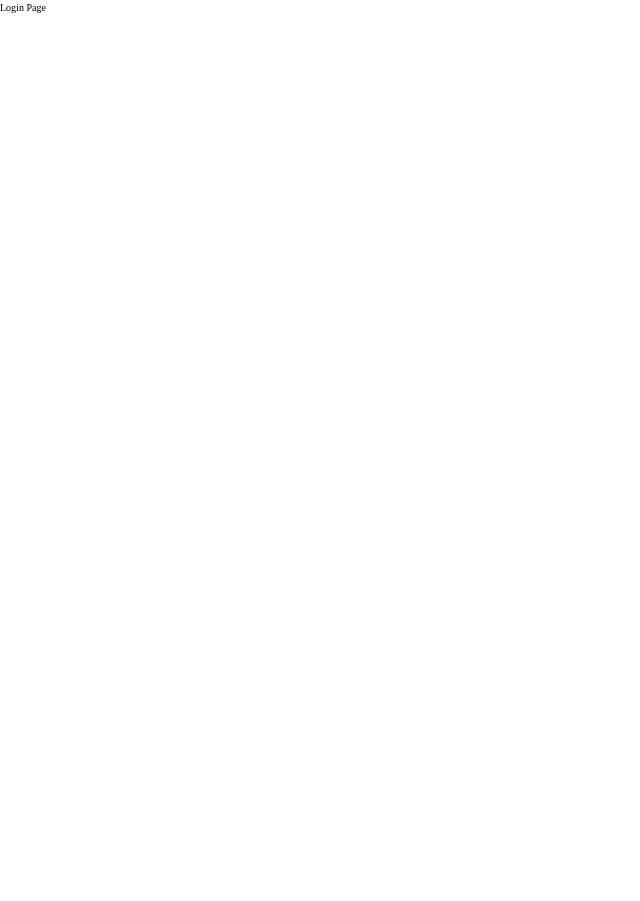
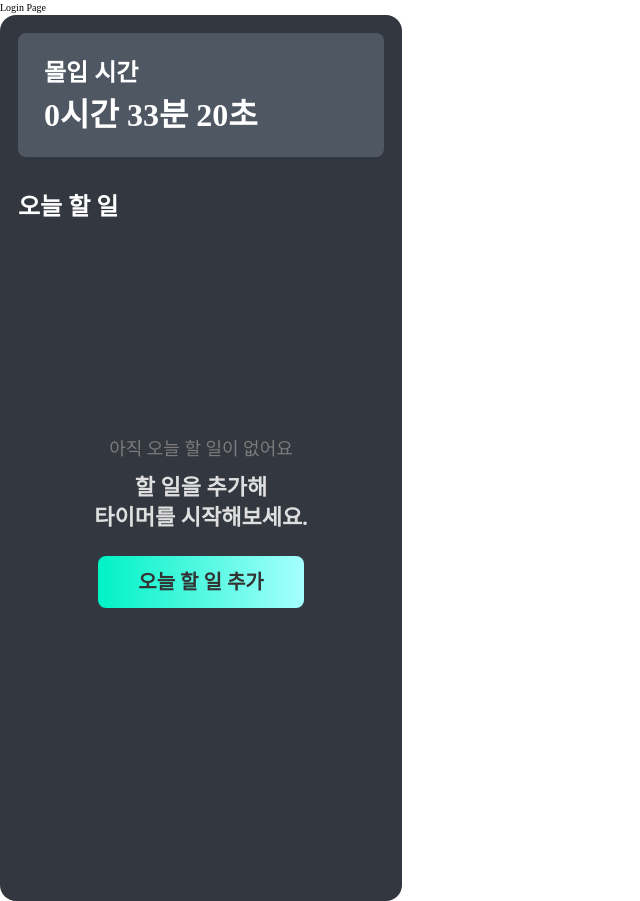
Before and after one commit to morib-in/Morib-Client, a React (Vite) app: page / in a window 1280 px wide. Shown: the whole page, without its empty margins (0-640 px from the left). Before the commit the page ends 800 px from the top, so only its background shows below. Built offline with nearby package versions, Linux system fonts and the light colour scheme; a web font is replaced by a local one.

Commit message:
style: 버튼 hover 효과 추가

```diff
--- a/src/components/atoms/TodayTodoLargeBtn/index.tsx
+++ b/src/components/atoms/TodayTodoLargeBtn/index.tsx
@@ -11,7 +11,9 @@ const btnVariant = {
 
 const TodayTodoLargeBtn = ({ variant = '시작', disabled = false, ...props }: TodayTodoLargeBtn) => {
 	const defaultStyle = 'subhead-bold-20 flex items-center justify-center rounded-[0.8rem] ';
-	const buttonStyle = disabled ? 'bg-gray-bg-05 text-gray-04 ' : 'bg-main-gra-01 text-gray-01 ';
+	const buttonStyle = disabled
+		? 'bg-gray-bg-05 text-gray-04 '
+		: 'bg-main-gra-01 text-gray-01 hover:bg-main-gra-hover active:bg-main-gra-press ';
 
 	return (
 		<button className={defaultStyle + btnVariant[variant].styles + buttonStyle} disabled={disabled} {...props}>
--- a/src/components/atoms/TodayTodoSmallBtn/index.tsx
+++ b/src/components/atoms/TodayTodoSmallBtn/index.tsx
@@ -2,7 +2,9 @@ import { ButtonHTMLAttributes } from 'react';
 
 const TodayTodoSmallBtn = ({ children, disabled = false, ...props }: ButtonHTMLAttributes<HTMLButtonElement>) => {
 	const defaultStyle = 'subhead-bold-20 flex items-center justify-center rounded-[0.8rem] px-[3.6rem] py-[2rem] ';
-	const buttonStyle = disabled ? 'bg-gray-bg-06 text-gray-04 ' : 'bg-gray-bg-05 text-white ';
+	const buttonStyle = disabled
+		? 'bg-gray-bg-06 text-gray-04 '
+		: 'bg-gray-bg-05 text-white hover:bg-gray-bg-04 active:bg-gray-bg-05 ';
 
 	return (
 		<button className={defaultStyle + buttonStyle} disabled={disabled} {...props}>
--- a/src/pages/LoginPage/index.tsx
+++ b/src/pages/LoginPage/index.tsx
@@ -1,5 +1,14 @@
+import TodayTodoBox from '@/components/molecules/TodayTodoBox';
+
+import { todoData } from '@/mocks/homeData';
+
 const LoginPage = () => {
-	return <>Login Page</>;
+	return (
+		<>
+			Login Page
+			<TodayTodoBox time={2000} selectedTodayTodos={todoData} todos={todoData} />
+		</>
+	);
 };
 
 export default LoginPage;
```
